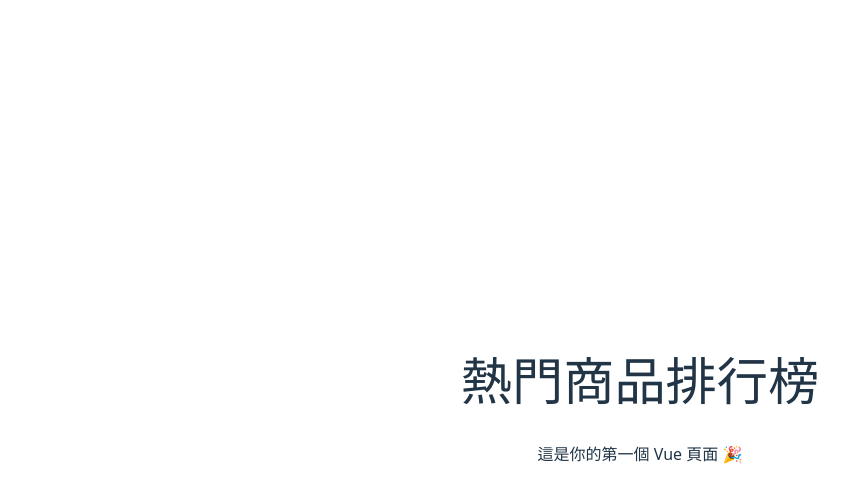
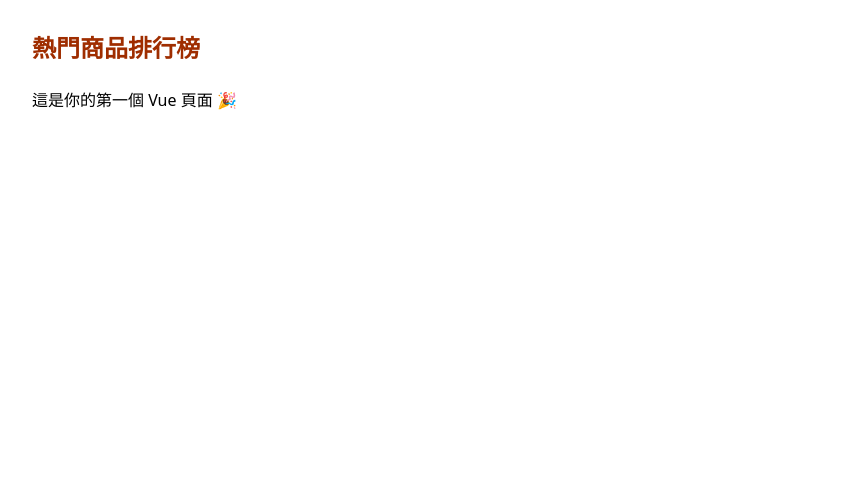
Before and after one commit to JasonyenChang/trending-dashboard, a Vue app in the folder frontend/: page / in a window 1280 px wide. Shown: the top 502 px of the page, without its empty margins (0-848 px from the left). Built offline with nearby package versions, Linux system fonts and the light colour scheme.

Commit message:
install tailwindcss

```diff
--- a/frontend/package.json
+++ b/frontend/package.json
@@ -12,9 +12,13 @@
     "vue": "^3.5.22"
   },
   "devDependencies": {
+    "@tailwindcss/postcss": "^4.1.15",
     "@types/node": "^24.6.0",
     "@vitejs/plugin-vue": "^6.0.1",
     "@vue/tsconfig": "^0.8.1",
+    "autoprefixer": "^10.4.21",
+    "postcss": "^8.5.6",
+    "tailwindcss": "^4.1.15",
     "typescript": "~5.9.3",
     "vite": "^7.1.7",
     "vue-tsc": "^3.1.0"
--- /dev/null
+++ b/frontend/postcss.config.cjs
@@ -0,0 +1,6 @@
+module.exports = {
+    plugins: {
+        "@tailwindcss/postcss": {}, // ✅ v4 專用
+        autoprefixer: {},
+    },
+};
--- a/frontend/src/App.vue
+++ b/frontend/src/App.vue
@@ -1,6 +1,6 @@
 <template>
   <div class="p-8">
-    <h1 class="text-2xl font-bold mb-6 text-blue-800">熱門商品排行榜</h1>
+    <h1 class="text-2xl font-bold mb-6 text-orange-800">熱門商品排行榜</h1>
     <p>這是你的第一個 Vue 頁面 🎉</p>
   </div>
 </template>
--- /dev/null
+++ b/frontend/src/assets/main.css
@@ -0,0 +1 @@
+@import "tailwindcss";
--- a/frontend/src/main.ts
+++ b/frontend/src/main.ts
@@ -1,5 +1,6 @@
 import { createApp } from 'vue'
-import './style.css'
+// import './style.css'
+import "./assets/main.css";
 import App from './App.vue'
 
 createApp(App).mount('#app')
--- /dev/null
+++ b/frontend/tailwind.config.cjs
@@ -0,0 +1,8 @@
+module.exports = {
+    content: [
+        "./index.html",
+        "./src/**/*.{vue,js,ts,jsx,tsx}",
+    ],
+    theme: { extend: {} },
+    plugins: [],
+};
```
Also changed, not shown: 1 other file (tests, documents, lock files or other folders).
